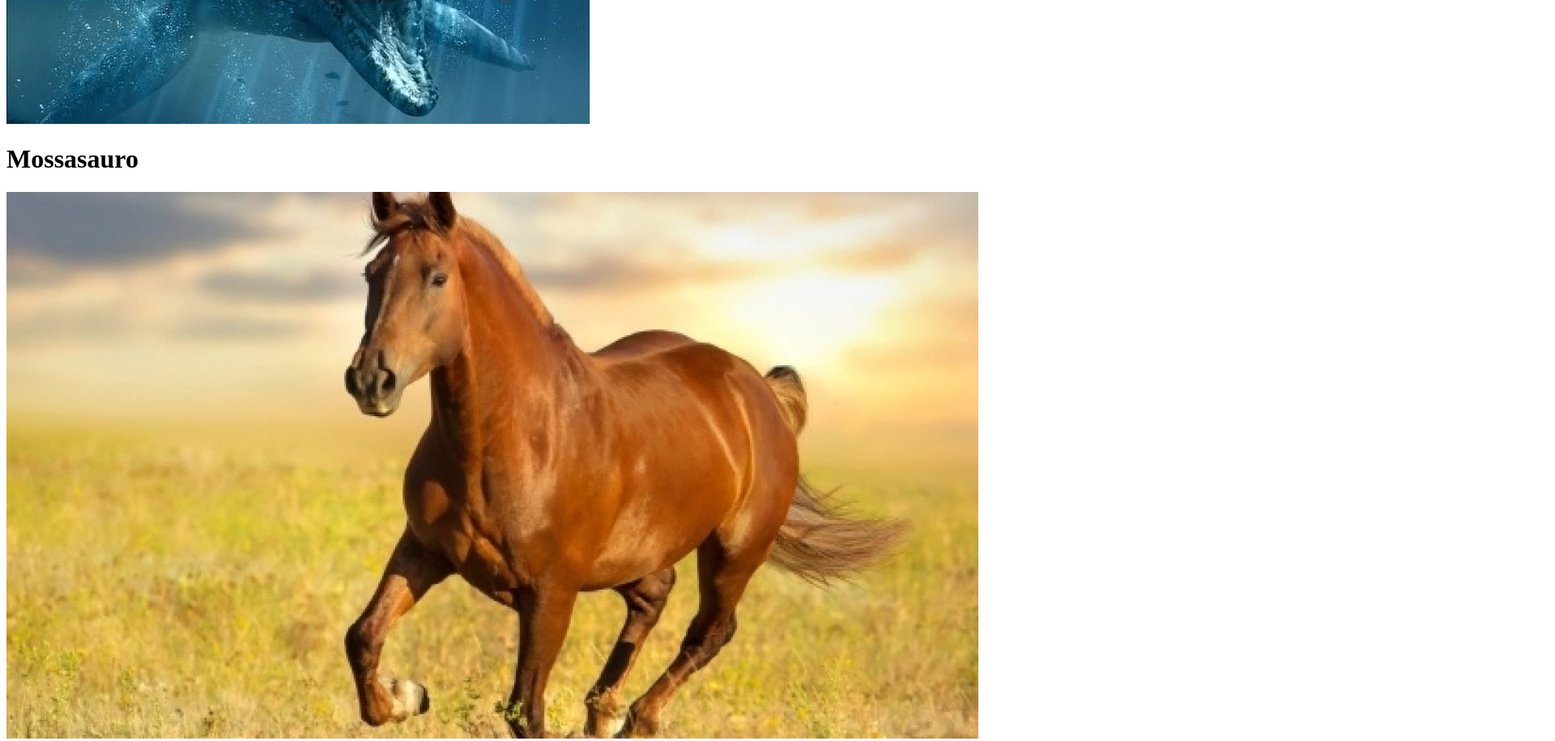
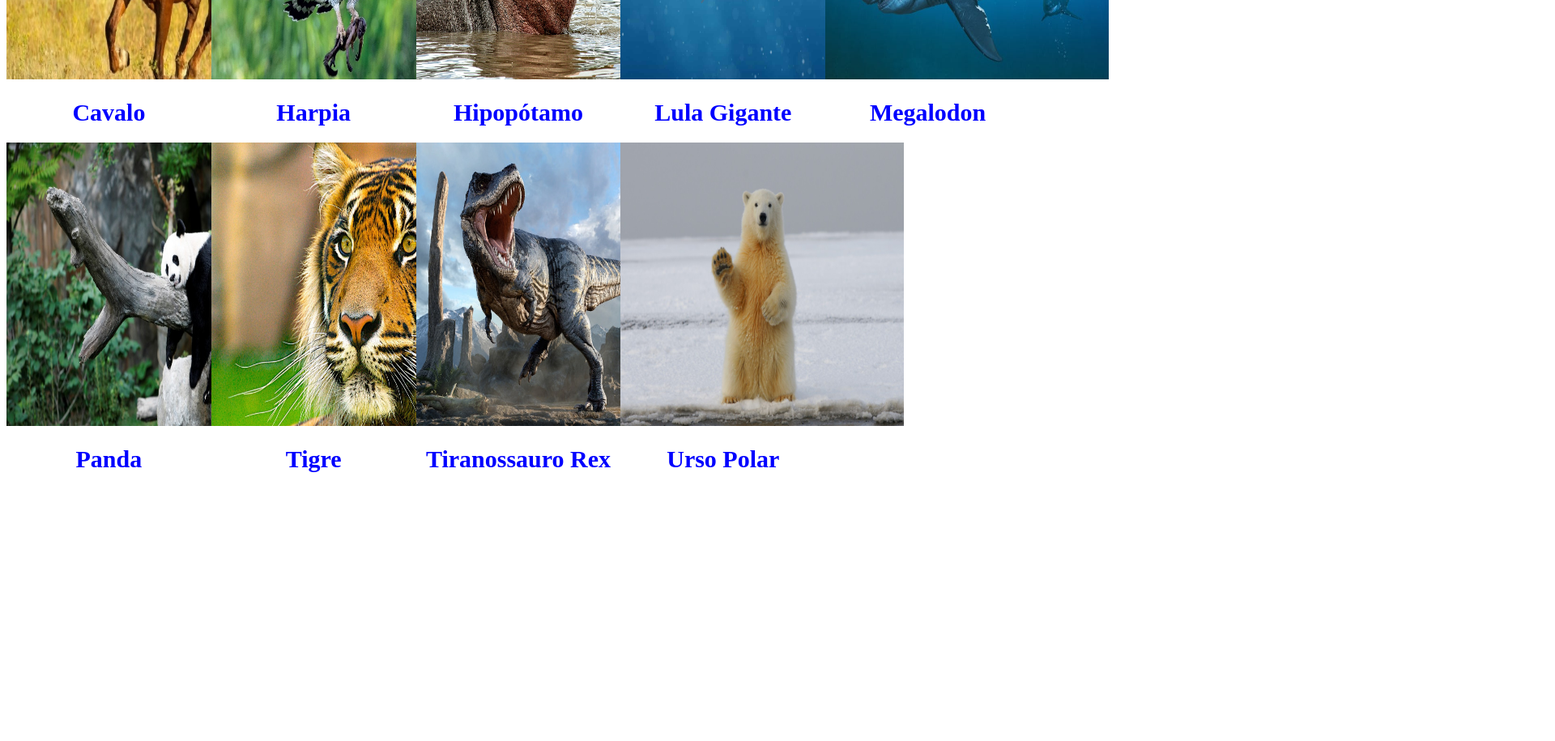
Before and after one commit to CoradinVieira/2Trimestre, a plain HTML site: page index.html in a window 1280 px wide. Shown: the part 260-1175 px from the top of the page at 81% size, 1920 px wide, since content can reach past the window. After the commit the page ends 872 px from the top, so only its background shows below. Drawn offline with Linux system fonts and the light colour scheme.

Commit message:
Add files via upload

```diff
--- a/index.html
+++ b/index.html
@@ -1,62 +1,63 @@
 <!DOCTYPE html>
-<html lang="en">
+<html lang="pt-br">
 <head>
     <meta charset="UTF-8">
     <meta http-equiv="X-UA-Compatible" content="IE=edge">
     <meta name="viewport" content="width=device-width, initial-scale=1.0">
-    <title>Animais </title>
+    <title>Colégio Estadual Presidente Costa e Silva</title>
+    <link rel="stylesheet" href="style.css">
 </head>
 <body>
 
- <div class="todasimagens">
+<div class="todasimagens">
     <div class="divimagens">
-        <img class="mossasauro" src="Mossasauro.jpg" alt="">
-        <h1>Mossasauro</h1>
+        <img class="gridimagens" src="cavalo.jpg" alt="">
+        <h1 class="gridtitulo">Cavalo</h1>
     </div>
 
     <div class="divimagens">
-        <img class="cavalo" src="cavalo.jpg" alt="">
-        <h1>Cavalo</h1>
+        <img class="gridimagens" src="harpia.jpg" alt="">
+        <h1 class="gridtitulo">Harpia</h1>
     </div>
 
     <div class="divimagens">
-        <img class="harpia" src="harpia.jpg" alt="">
-        <h1>Harpia</h1>
-
-    <div class="divimagens">
-        <img class="hippo" src="hippo.jpg" alt="">
-        <h1>Hippo</h1>
+        <img class="gridimagens" src="hippo.jpg" alt="">
+        <h1 class="gridtitulo"> Hipopótamo</h1>
     </div>
 
     <div class="divimagens">
-        <img class="lula-gigante" src="lula-gigante.jpg" alt="">
-        <h1>lula-gigante</h1>
+        <img class="gridimagens" src="lula-gigante.jpg" alt="">
+        <h1 class="gridtitulo">Lula Gigante</h1>
     </div>
 
     <div class="divimagens">
-        <img class="megalodon" src="megalodon.jpg" alt="">
-        <h1>Megalodon</h1>
+        <img class="gridimagens" src="megalodon.jpg" alt="">
+        <h1 class="gridtitulo">Megalodon</h1>
     </div>
 
     <div class="divimagens">
-        <img class="panda" src="panda.jpg" alt="">
-        <h1>Panda</h1>
+        <img class="gridimagens" src="panda.jpg" alt="">
+        <h1 class="gridtitulo">Panda</h1>
     </div>
 
     <div class="divimagens">
-        <img class="tigre" src="tigre.jpg" alt="">
-        <h1>Tigre</h1>
+        <img class="gridimagens" src="tigre.jpg" alt="">
+        <h1 class="gridtitulo">Tigre</h1>
     </div>
 
     <div class="divimagens">
-        <img class="tiranossauro-rex" src="tiranossauro-rex.jpg" alt="">
-        <h1>Tiranossauro-Rex</h1>
+        <img class="gridimagens" src="tiranossauro-rex.jpg" alt="">
+        <h1 class="gridtitulo">Tiranossauro Rex</h1>
     </div>
 
     <div class="divimagens">
-        <img class="urso polar" src="urso polar.jpg" alt="">
-        <h1>Urso polar</h1>
+        <img class="gridimagens" src="urso polar.jpg" alt="">
+        <h1 class="gridtitulo">Urso Polar</h1>
+
     </div>
-  </div>
+</div>
+
+
+
 </body>
 </html>
--- /dev/null
+++ b/style.css
@@ -0,0 +1,16 @@
+
+.gridtitulo {
+    text-align: center;
+    color: blue;
+    font-size: 30px;
+
+
+  }
+  .gridimagens {
+    width: 350px;
+    height: 350px;
+  }
+  .todasimagens {
+    display: grid;
+    grid-template-columns: 20% 20% 20% 20% 20%
+  }
```
